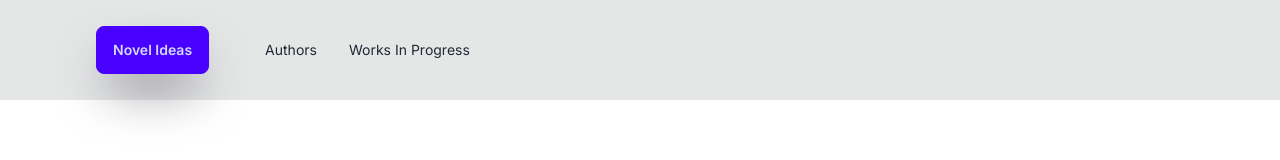
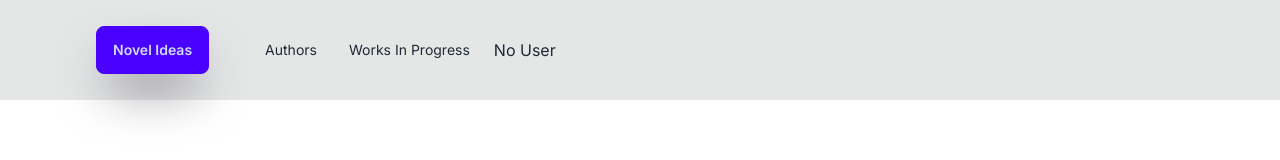
Before and after one commit to mmaustin/project-fb, a Next.js app in the folder fb/: page / in a window 1280 px wide. Shown: the top 160 px of the page. Built offline with nearby package versions, Linux system fonts and the light colour scheme; no server answers.

Commit message:
added a conditional sign out button to navbar if a user is signed in

```diff
--- a/fb/components/Navbar.jsx
+++ b/fb/components/Navbar.jsx
@@ -1,5 +1,6 @@
 import Link from "next/link";
-import { auth, currentUser } from "@clerk/nextjs";
+import { auth, currentUser, SignOutButton } from "@clerk/nextjs";
+
 
 const links = [
   { href: '/authors', label: 'authors' },
@@ -7,14 +8,16 @@ const links = [
   // { href: '/my-page', label: 'my page' }
 ];
 
-const Navbar = () => {
+const Navbar = async () => {
 
   const { userId } = auth();
-  if (userId) {
-    console.log(userId);
-  } else {
-    console.log("no user logged in");
-  }
+  const user = await currentUser();
+
+  // if (userId) {
+  //   console.log(user.emailAddresses[0].id, userId);
+  // } else {
+  //   console.log("no user logged in");
+  // }
 
   return (
     <nav className="bg-base-300 py-4">
@@ -33,6 +36,14 @@ const Navbar = () => {
             )
           })}
         </ul>
+        {userId ? (
+          <div className="btn btn-primary shadow-2xl shadow-zinc-500">
+            <SignOutButton />
+          </div>) : (
+          <div>
+            <h1> No User </h1>
+          </div>
+        )}
       </div>
     </nav>
   )
```
